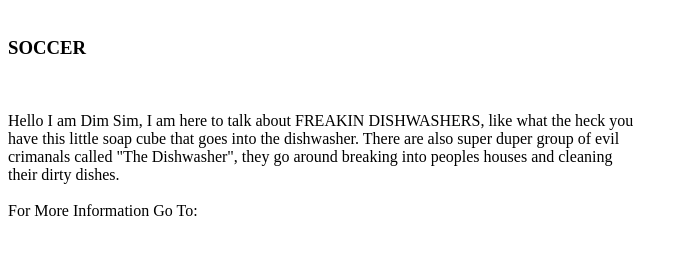
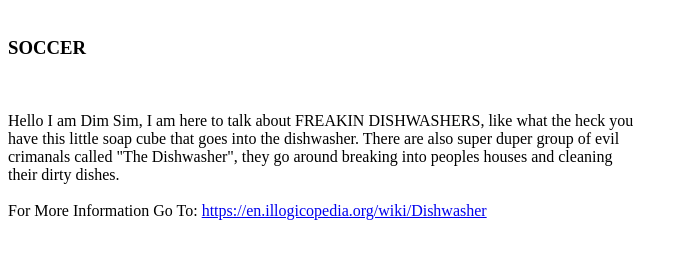
Before and after one commit to idiotresearch/idiotresearch.github.io, a plain HTML site: page index.html in a window 1280 px wide. Shown: the part 66-324 px from the top of the page, without its empty margins (0-687 px from the left). Drawn offline with Linux system fonts and the light colour scheme.

Commit message:
Update index.html

```diff
--- a/index.html
+++ b/index.html
@@ -17,7 +17,8 @@
         and cleaning <br> their dirty dishes.
         <br>
         <br>
-        For More Information Go To: <a href="https://en.illogicopedia.org/wiki/Dishwasher"></a>
+        For More Information Go To: <a href="https://en.illogicopedia.org/wiki/Dishwasher">
+        https://en.illogicopedia.org/wiki/Dishwasher</a>
       </p>
     </div>
     <br>
```
